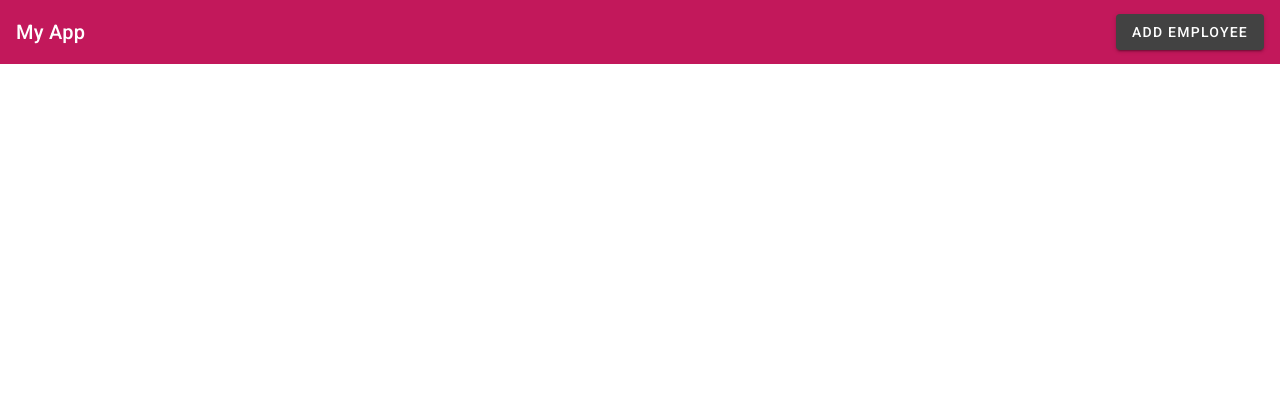
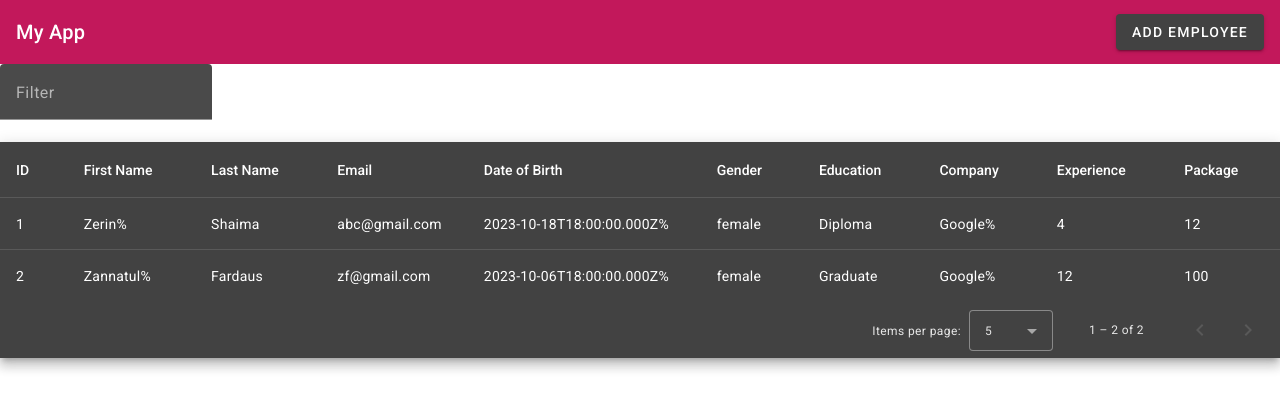
Before and after one commit to 1804057/my-angular-crud-app, an Angular app: page / in a window 1280 px wide. Shown: the top 410 px of the page. Built offline with nearby package versions, Linux system fonts and the light colour scheme; data requests are answered from the project's data file.

Commit message:
Read data from server in a filterable data table

```diff
--- a/src/app/app.component.html
+++ b/src/app/app.component.html
@@ -3,3 +3,72 @@
   <span class="example-spacer"></span>
   <button mat-raised-button (click)="openAddEditForm()">ADD EMPLOYEE</button>
 </mat-toolbar>
+
+<mat-form-field>
+  <mat-label>Filter</mat-label>
+  <input matInput (keyup)="applyFilter($event)" placeholder="Ex. Mia" #input>
+</mat-form-field>
+
+<div class="mat-elevation-z8">
+  <table mat-table [dataSource]="dataSource" matSort>
+
+    <ng-container matColumnDef="id">
+      <th mat-header-cell *matHeaderCellDef mat-sort-header> ID </th>
+      <td mat-cell *matCellDef="let row"> {{row.id}} </td>
+    </ng-container>
+
+    <ng-container matColumnDef="firstName">
+      <th mat-header-cell *matHeaderCellDef mat-sort-header> First Name </th>
+      <td mat-cell *matCellDef="let row"> {{row.firstName}}% </td>
+    </ng-container>
+
+    <ng-container matColumnDef="lastName">
+      <th mat-header-cell *matHeaderCellDef mat-sort-header> Last Name </th>
+      <td mat-cell *matCellDef="let row"> {{row.lastName}} </td>
+    </ng-container>
+
+    <ng-container matColumnDef="email">
+      <th mat-header-cell *matHeaderCellDef mat-sort-header> Email </th>
+      <td mat-cell *matCellDef="let row"> {{row.email}} </td>
+    </ng-container>
+
+    <ng-container matColumnDef="dob">
+      <th mat-header-cell *matHeaderCellDef mat-sort-header> Date of Birth </th>
+      <td mat-cell *matCellDef="let row"> {{row.dob}}% </td>
+    </ng-container>
+
+    <ng-container matColumnDef="gender">
+      <th mat-header-cell *matHeaderCellDef mat-sort-header> Gender </th>
+      <td mat-cell *matCellDef="let row"> {{row.gender}} </td>
+    </ng-container>
+
+    <ng-container matColumnDef="education">
+      <th mat-header-cell *matHeaderCellDef mat-sort-header> Education </th>
+      <td mat-cell *matCellDef="let row"> {{row.education}} </td>
+    </ng-container>
+    <ng-container matColumnDef="company">
+      <th mat-header-cell *matHeaderCellDef mat-sort-header> Company </th>
+      <td mat-cell *matCellDef="let row"> {{row.company}}% </td>
+    </ng-container>
+
+    <ng-container matColumnDef="experience">
+      <th mat-header-cell *matHeaderCellDef mat-sort-header> Experience </th>
+      <td mat-cell *matCellDef="let row"> {{row.experience}} </td>
+    </ng-container>
+
+    <ng-container matColumnDef="package">
+      <th mat-header-cell *matHeaderCellDef mat-sort-header> Package </th>
+      <td mat-cell *matCellDef="let row"> {{row.package}} </td>
+    </ng-container>
+
+    <tr mat-header-row *matHeaderRowDef="displayedColumns"></tr>
+    <tr mat-row *matRowDef="let row; columns: displayedColumns;"></tr>
+
+    <!-- Row shown when there is no matching data. -->
+    <tr class="mat-row" *matNoDataRow>
+      <td class="mat-cell" colspan="4">No data matching the filter "{{input.value}}"</td>
+    </tr>
+  </table>
+
+  <mat-paginator [pageSizeOptions]="[5, 10, 25, 100]" aria-label="Select page of users"></mat-paginator>
+</div>
--- a/src/app/app.component.ts
+++ b/src/app/app.component.ts
@@ -1,7 +1,13 @@
 import { Component , OnInit} from '@angular/core';
+import {AfterViewInit,ViewChild} from '@angular/core';
 import { MatDialog } from '@angular/material/dialog';
 import { EmpAddEditComponent } from './emp-add-edit/emp-add-edit.component';
 import { EmployeeService } from './services/employee.service';
+import {MatPaginator, MatPaginatorModule} from '@angular/material/paginator';
+import {MatSort, MatSortModule} from '@angular/material/sort';
+import {MatTableDataSource, MatTableModule} from '@angular/material/table';
+import {MatInputModule} from '@angular/material/input';
+import {MatFormFieldModule} from '@angular/material/form-field';
 
 @Component({
   selector: 'app-root',
@@ -10,6 +16,13 @@
 })
 export class AppComponent implements OnInit{
   title = 'my-angular-crud-app';
+
+  displayedColumns: string[] = ['id', 'firstName','lastName','email','dob','gender','education','company','experience','package'];
+  dataSource!: MatTableDataSource<any>;
+
+  @ViewChild(MatPaginator) paginator!: MatPaginator;
+  @ViewChild(MatSort) sort!: MatSort;
+
   constructor(private _dialog: MatDialog, private _empService: EmployeeService) {}
 
   ngOnInit(): void {
@@ -21,11 +34,22 @@
   getEmployeeList(){
     this._empService.getEmployeeList().subscribe({
       next:(res)=>{
-        console.log(res)
+        this.dataSource = new MatTableDataSource(res);
+        this.dataSource.sort = this.sort;
+        this.dataSource.paginator = this.paginator;
       },
       error:(err)=>{
         console.log(err)
       }
-    })
+    });
+  }
+
+  applyFilter(event: Event) {
+    const filterValue = (event.target as HTMLInputElement).value;
+    this.dataSource.filter = filterValue.trim().toLowerCase();
+
+    if (this.dataSource.paginator) {
+      this.dataSource.paginator.firstPage();
+    }
   }
 }
--- a/src/app/app.module.ts
+++ b/src/app/app.module.ts
@@ -18,6 +18,8 @@
 import { EmpAddEditComponent } from './emp-add-edit/emp-add-edit.component';
 import { ReactiveFormsModule } from '@angular/forms';
 import {  HttpClientModule } from '@angular/common/http';
+import { MatPaginator, MatPaginatorModule } from '@angular/material/paginator';
+import { MatSortModule } from '@angular/material/sort';
 
 @NgModule({
   declarations: [
@@ -40,6 +42,9 @@
     MatSelectModule,
     ReactiveFormsModule,
     HttpClientModule,
+    MatTableModule,
+    MatPaginatorModule,
+    MatSortModule,
   ],
   providers: [],
   bootstrap: [AppComponent]
```
